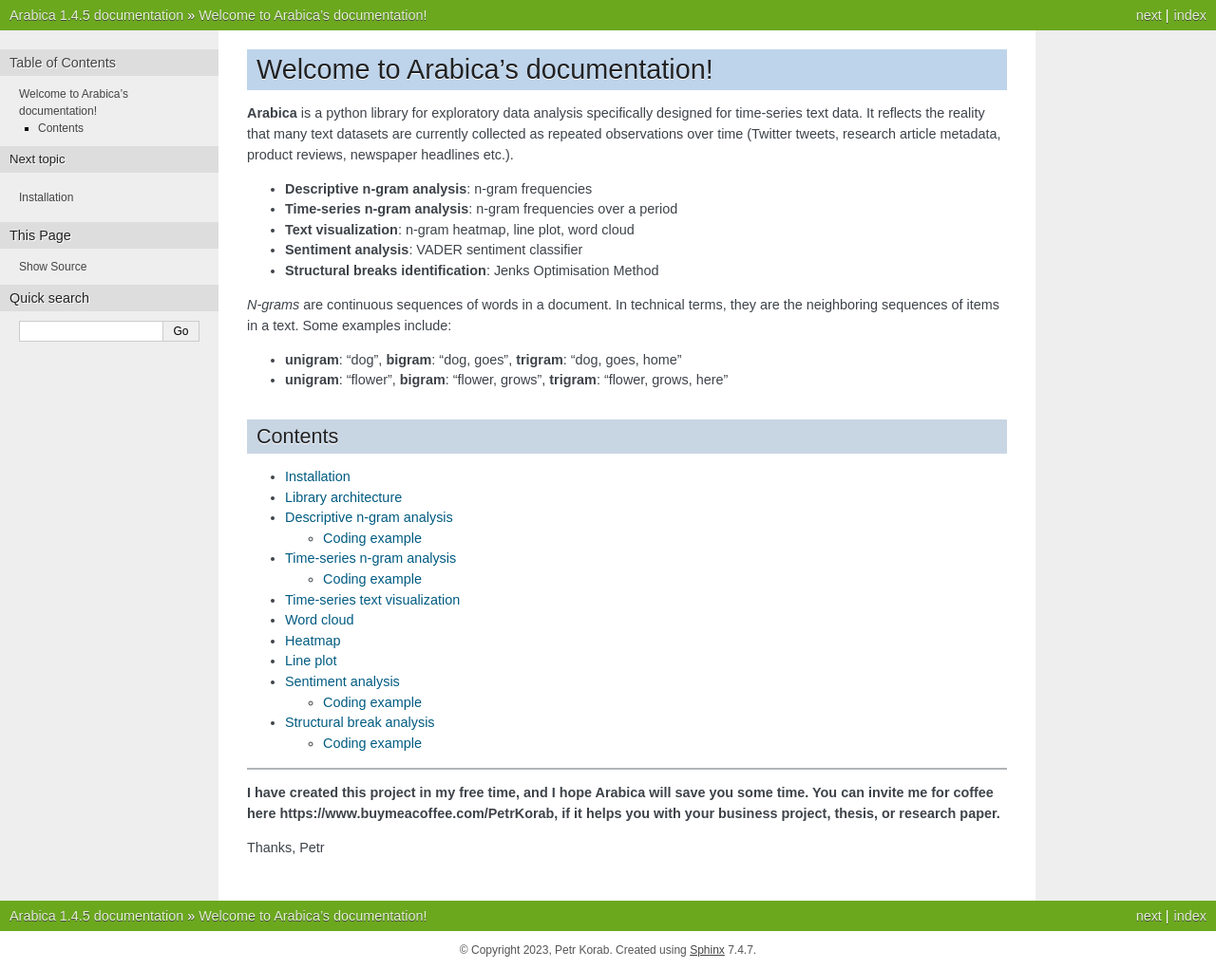
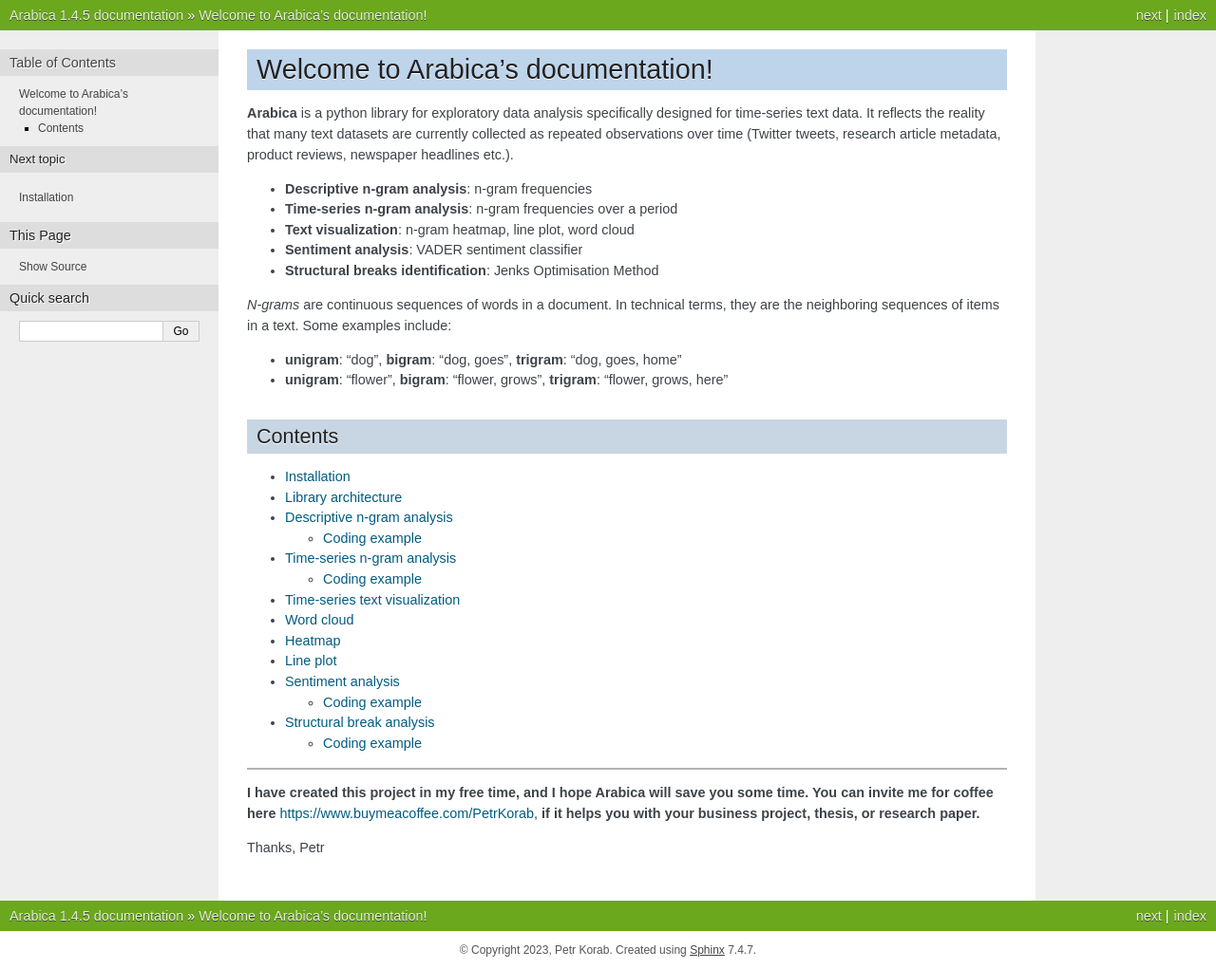
Before and after one commit to PetrKorab/Arabica, a Sphinx documentation site: the page built from docs/source/index.rst, in a window 1280 px wide. Shown: the whole page at 95% size. Built offline with Sphinx 7.4.7, drawn with Linux system fonts in a browser that asks for light colours; pages that are not in the unit, such as notebooks, are missing from menus.

```diff
--- a/docs/source/index.rst
+++ b/docs/source/index.rst
@@ -41,6 +41,6 @@ Contents
 ------
 
 
-**I have created this project in my free time, and I hope Arabica will save you some time. You can invite me for coffee here** **https://www.buymeacoffee.com/PetrKorab, if it helps you with your business project, thesis, or research paper.**
+**I have created this project in my free time, and I hope Arabica will save you some time. You can invite me for coffee here** https://www.buymeacoffee.com/PetrKorab, **if it helps you with your business project, thesis, or research paper.**
 
 Thanks, Petr
```
